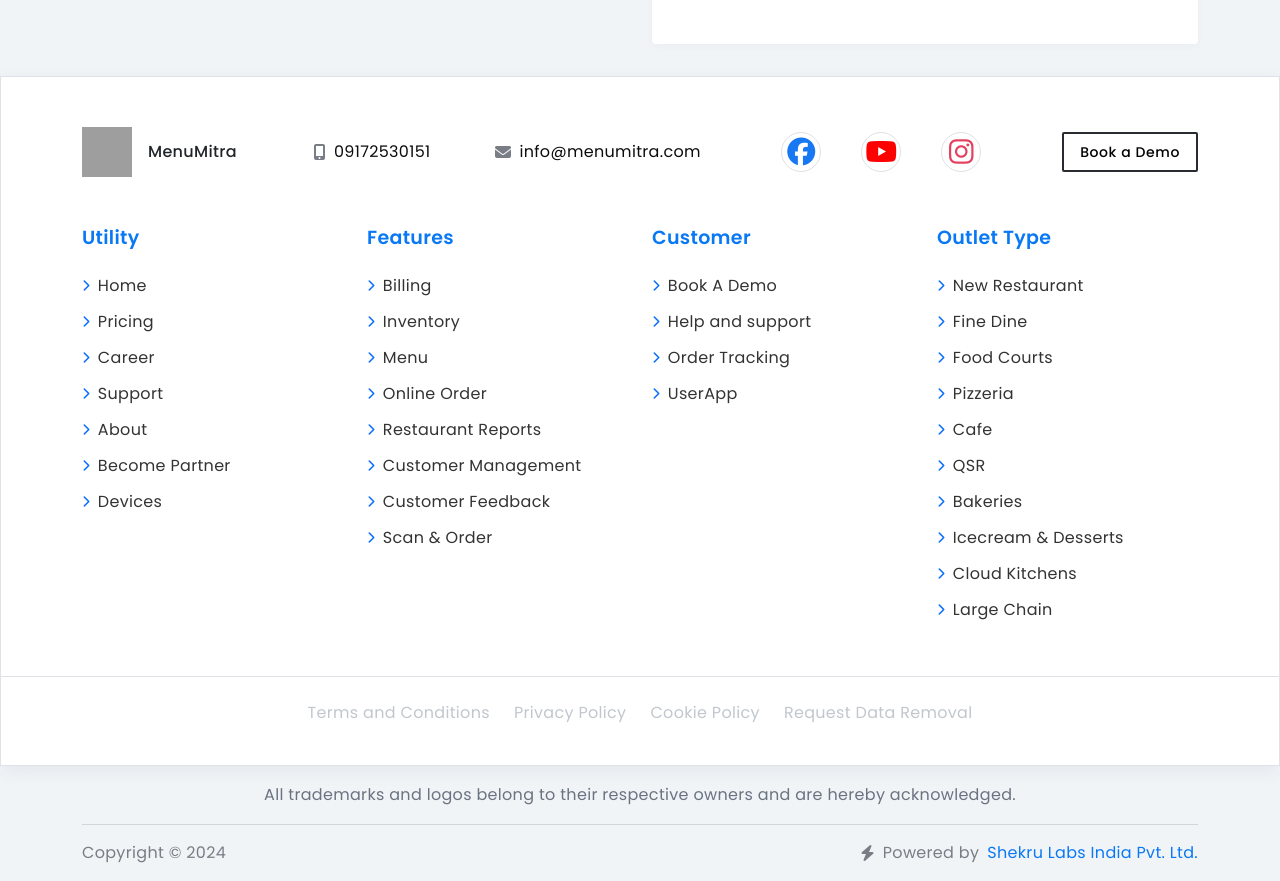
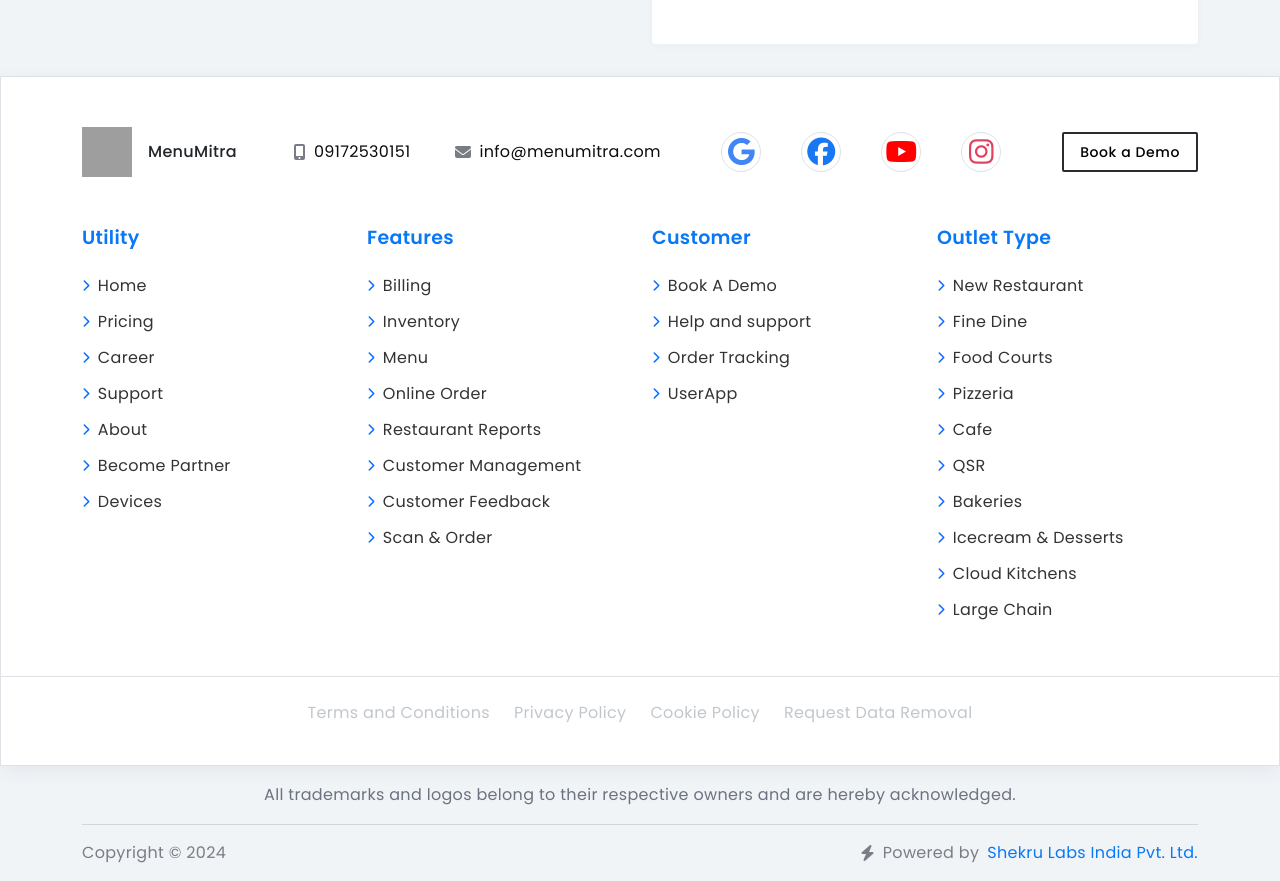
Before and after one commit to Shekru-Labs-India/menumitra_website, a React (Create React App) app: page / in a window 1280 px wide. Shown: the part 6800-7681 px from the top of the page. Built offline with nearby package versions, Linux system fonts and the light colour scheme; grey boxes are pictures that could not be loaded.

Commit message:
Add Google social icon link to Footer component for enhanced user engagement and visibility.

```diff
--- a/src/components/Footer.jsx
+++ b/src/components/Footer.jsx
@@ -40,6 +40,11 @@
 
                   {/* Social Icons */}
                   <ul className="social-icon d-flex align-items-center m-0 gap-2">
+                  <li>
+                      <Link to="https://www.google.com/search?q=MenuMitra" target="_blank" rel="noreferrer">
+                        <i className="fa-brands fa-google fs-3 border rounded-circle p-2 mx-3" style={{ color: "#4285F4", borderColor: "#4285F4" }}></i>
+                      </Link>
+                    </li>
                     <li>
                       <Link to="https://www.facebook.com/share/x5wymXr6w7W49vaQ/?mibextid=qi2Omg" target="_blank" rel="noreferrer">
                         <i className="fa-brands fa-facebook fs-3 border rounded-circle p-2 mx-3" style={{ color: "#1877F2", borderColor: "#1877F2" }}></i>
@@ -57,6 +62,7 @@
                         <i className="fa-brands fa-instagram fs-3 border rounded-circle p-2 mx-3" style={{ color: "#E4405F", borderColor: "#E4405F" }}></i>
                       </Link>
                     </li>
+
                   </ul>
 
                   {/* Book Demo Button */}
```
